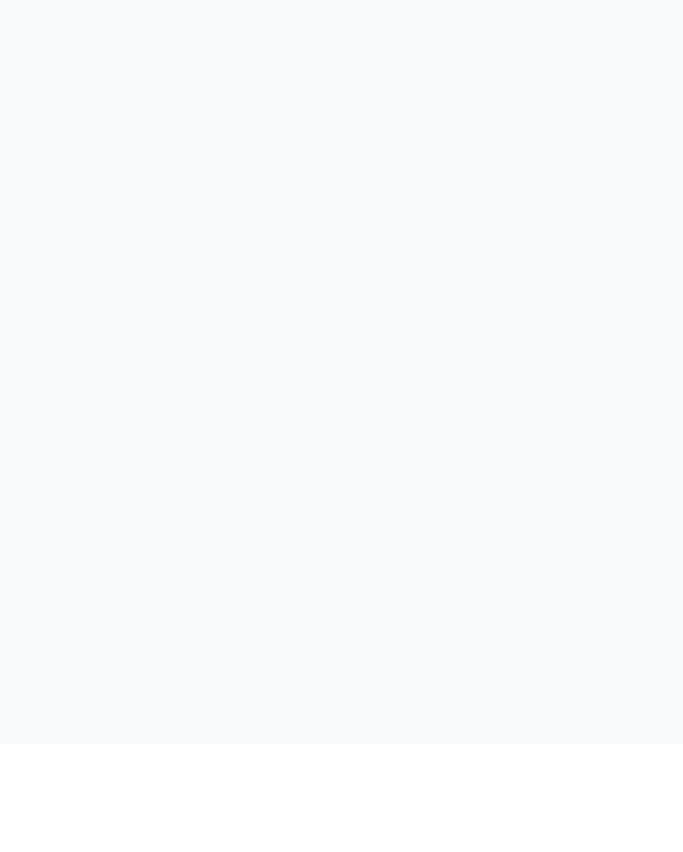
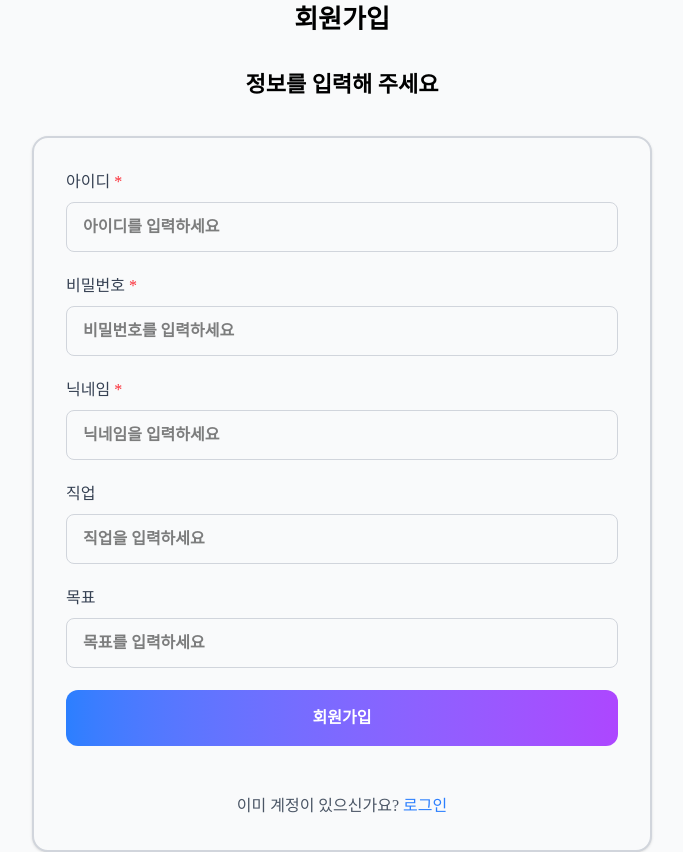
Before and after one commit to ydsic/my_interview_mate, a React (Vite) app: page /my_interview_mate/signup in a window 1280 px wide. Before the commit this address had no page. Shown: the whole page, without its empty margins (298-981 px from the left). Before the commit the page ends 800 px from the top, so only its background shows below. Built offline with nearby package versions, Linux system fonts and the light colour scheme; a web font is replaced by a local one.

Commit message:
feat: 회원가입 페이지 추가 및 DB연동, 상태관리 추가

```diff
--- a/src/App.tsx
+++ b/src/App.tsx
@@ -3,6 +3,7 @@ import MainPage from './page/MainPage';
 import StyleTest from './page/StyleTest';
 import LoginPage from './page/LoginPage';
 import DefaultLayout from './components/layout/DefaultLayout';
+import SignupPage from './page/SignupPage';
 
 export default function App() {
   return (
@@ -12,6 +13,7 @@ export default function App() {
           <Route path="/" element={<MainPage />} />
           <Route path="/styleTest" element={<StyleTest />} />
           <Route path="/login" element={<LoginPage />} />
+          <Route path="/signup" element={<SignupPage />} />
         </Routes>
       </DefaultLayout>
     </BrowserRouter>
--- /dev/null
+++ b/src/components/common/Input.tsx
@@ -0,0 +1,36 @@
+import React from 'react';
+
+type InputProps = {
+  type?: string; // "text", "password" 등
+  value: string;
+  onChange: (e: React.ChangeEvent<HTMLInputElement>) => void;
+  placeholder?: string;
+  className?: string;
+  name?: string;
+  autoComplete?: string;
+  required?: boolean;
+};
+
+export default function Input({
+  type = 'text',
+  value,
+  onChange,
+  placeholder,
+  className = '',
+  name,
+  autoComplete,
+  required,
+}: InputProps) {
+  return (
+    <input
+      type={type}
+      value={value}
+      onChange={onChange}
+      placeholder={placeholder}
+      className={`w-full px-4 py-3 border border-gray-300 rounded-lg focus:outline-none focus:ring-2 focus:ring-blue-500 focus:border-transparent ${className}`}
+      name={name}
+      autoComplete={autoComplete}
+      required={required}
+    />
+  );
+}
--- a/src/components/common/Nav.tsx
+++ b/src/components/common/Nav.tsx
@@ -6,7 +6,7 @@ export default function Nav() {
       <p className="font-semibold">나만의 인터뷰 메이트</p>
       <div className="flex gap-15 font-heavy">
         <Link to="/login">로그인</Link>
-        <p>회원가입</p>
+        <Link to="/signup">회원가입</Link>
       </div>
     </div>
   );
--- a/src/page/LoginPage.tsx
+++ b/src/page/LoginPage.tsx
@@ -5,30 +5,30 @@ import {
   H3_sub_detail,
   H4_placeholder,
 } from '../components/common/HTagStyle';
-import Nav from '../components/common/Nav';
 import { Link } from 'react-router-dom';
 import { supabase } from '../supabaseClient';
+import { useUserDataStore } from '../store/userData';
+import Input from '../components/common/Input';
 
 export default function LoginPage() {
-  const [email, setEmail] = useState('');
-  const [password, setPassword] = useState('');
-  const [userInfo, setUserInfo] = useState<{
-    nickname: string;
-    profile_img: string;
-    job: string;
-    goal: string;
-  } | null>(null);
+  const [userId, setUserId] = useState('');
+  const [userPassword, setUserPassword] = useState('');
 
-  const handleSubmit = async () => {
-    if (!email || !password) {
-      alert('이메일과 비밀번호를 입력하세요.');
+  const UserData = useUserDataStore((state) => state.userData);
+  const setUserData = useUserDataStore((state) => state.setUserData);
+
+  const handleSubmit = async (e: React.FormEvent<HTMLFormElement>) => {
+    e.preventDefault();
+    if (!userId || !userPassword) {
+      alert('아이디와 비밀번호를 입력하세요.');
       return;
     }
+    // user_info 테이블에서 user_id로 select
     const { data, error } = await supabase
       .from('user_info')
       .select('*')
-      .eq('user_id', email)
-      .eq('password', password)
+      .eq('user_id', userId)
+      .eq('password', userPassword)
       .single();
     if (error) {
       alert('로그인 중 오류가 발생했습니다.');
@@ -36,7 +36,8 @@ export default function LoginPage() {
     }
     if (data) {
       alert('로그인 성공!');
-      setUserInfo({
+      setUserData({
+        user_id: data.user_id,
         nickname: data.nickname,
         profile_img: data.profile_img,
         job: data.job,
@@ -49,7 +50,6 @@ export default function LoginPage() {
 
   return (
     <>
-      <Nav />
       <div className="flex flex-col h-full justify-center items-center text-center gap-5">
         <H1_big_title>모의 면접 플랫폼</H1_big_title>
         <H3_sub_detail>AI와 함께하는 스마트한 면접 준비 </H3_sub_detail>
@@ -59,18 +59,17 @@ export default function LoginPage() {
             <div className="bg-white rounded-2xl border-2 border-gray-300 p-8 shadow-sm">
               <h1 className="text-2xl font-bold text-center mb-8">로그인</h1>
 
-              <div className="space-y-6">
+              <form onSubmit={handleSubmit} className="space-y-6">
                 <div>
                   <label className="flex font-medium text-gray-700 mb-2">
                     아이디
                   </label>
                   <H4_placeholder>
-                    <input
-                      type="email"
-                      value={email}
-                      onChange={(e) => setEmail(e.target.value)}
+                    <Input
+                      type="text"
+                      value={userId}
+                      onChange={(e) => setUserId(e.target.value)}
                       placeholder="아이디를 입력하세요"
-                      className="w-full px-4 py-3 border border-gray-300 rounded-lg focus:outline-none focus:ring-2 focus:ring-blue-500 focus:border-transparent"
                     />
                   </H4_placeholder>
                 </div>
@@ -80,28 +79,28 @@ export default function LoginPage() {
                     비밀번호
                   </label>
                   <H4_placeholder>
-                    <input
+                    <Input
                       type="password"
-                      value={password}
-                      onChange={(e) => setPassword(e.target.value)}
+                      value={userPassword}
+                      onChange={(e) => setUserPassword(e.target.value)}
                       placeholder="비밀번호를 입력하세요"
-                      className="w-full px-4 py-3 border border-gray-300 rounded-lg focus:outline-none focus:ring-2 focus:ring-blue-500 focus:border-transparent"
+                      autoComplete="off"
                     />
                   </H4_placeholder>
                 </div>
 
                 <Button
-                  onClick={handleSubmit}
+                  type="submit"
                   className="w-full py-4 bg-gradient-to-r from-blue-500 to-purple-500 text-white font-semibold rounded-lg hover:from-blue-600 hover:to-purple-600 transition-all duration-200 shadow-md"
                 >
                   로그인
                 </Button>
-              </div>
+              </form>
 
               <div className="mt-6 text-center">
                 <span className="text-gray-600">계정이 없으신가요? </span>
                 <Link
-                  to="/#"
+                  to="/signup"
                   className="text-blue-500 hover:text-blue-600 font-medium"
                 >
                   회원가입
--- /dev/null
+++ b/src/page/SignupPage.tsx
@@ -0,0 +1,147 @@
+import { useState } from 'react';
+import Button from '../components/common/Button';
+import {
+  H1_big_title,
+  H3_sub_detail,
+  H4_placeholder,
+} from '../components/common/HTagStyle';
+import { Link, useNavigate } from 'react-router-dom';
+import { supabase } from '../supabaseClient';
+import Input from '../components/common/Input';
+
+export default function SignupPage() {
+  const [userId, setUserId] = useState('');
+  const [password, setPassword] = useState('');
+  const [nickname, setNickname] = useState('');
+  const [job, setJob] = useState('');
+  const [goal, setGoal] = useState('');
+  const defaultProfileImg =
+    'https://vlowdzoigoyaudsydqam.supabase.co/storage/v1/object/public/profileimgs//profile_default_img.png';
+  const navigate = useNavigate();
+
+  const handleSignup = async (e: React.FormEvent<HTMLFormElement>) => {
+    e.preventDefault();
+    if (!userId || !password || !nickname) {
+      alert('아이디, 비밀번호, 닉네임을 모두 입력하세요.');
+      return;
+    }
+
+    if (userId.length < 3) {
+      alert('아이디는 3자 이상이어야 합니다.');
+      return;
+    }
+
+    const { data, error } = await supabase.from('user_info').insert([
+      {
+        user_id: userId,
+        password,
+        nickname,
+        job: job || '',
+        goal: goal || '',
+        profile_img: defaultProfileImg,
+      },
+    ]);
+    if (error) {
+      if (error.message.includes('duplicate')) {
+        alert('이미 가입된 아이디입니다.');
+      } else {
+        alert(error.message || '회원가입 중 오류가 발생했습니다.');
+      }
+      return;
+    }
+    alert('회원가입 성공! 로그인 페이지로 이동합니다.');
+    navigate('/login');
+  };
+
+  return (
+    <div className="flex flex-col h-full justify-center items-center text-center gap-5">
+      <H1_big_title>회원가입</H1_big_title>
+      <H3_sub_detail>정보를 입력해 주세요</H3_sub_detail>
+      <form
+        onSubmit={handleSignup}
+        className="space-y-6 w-1/2 bg-gray-50 p-8 rounded-2xl border-2 border-gray-300 shadow-sm"
+      >
+        <div>
+          <label className="flex font-medium text-gray-700 mb-2">
+            아이디<span className="text-red-500 ml-1">*</span>
+          </label>
+          <H4_placeholder>
+            <Input
+              type="text"
+              value={userId}
+              onChange={(e) => setUserId(e.target.value)}
+              placeholder="아이디를 입력하세요"
+              required
+            />
+          </H4_placeholder>
+        </div>
+        <div>
+          <label className="flex font-medium text-gray-700 mb-2">
+            비밀번호<span className="text-red-500 ml-1">*</span>
+          </label>
+          <H4_placeholder>
+            <Input
+              type="password"
+              value={password}
+              onChange={(e) => setPassword(e.target.value)}
+              placeholder="비밀번호를 입력하세요"
+              autoComplete="off"
+              required
+            />
+          </H4_placeholder>
+        </div>
+        <div>
+          <label className="flex font-medium text-gray-700 mb-2">
+            닉네임<span className="text-red-500 ml-1">*</span>
+          </label>
+          <H4_placeholder>
+            <Input
+              type="text"
+              value={nickname}
+              onChange={(e) => setNickname(e.target.value)}
+              placeholder="닉네임을 입력하세요"
+              required
+            />
+          </H4_placeholder>
+        </div>
+        <div>
+          <label className="flex font-medium text-gray-700 mb-2">직업</label>
+          <H4_placeholder>
+            <Input
+              type="text"
+              value={job}
+              onChange={(e) => setJob(e.target.value)}
+              placeholder="직업을 입력하세요"
+            />
+          </H4_placeholder>
+        </div>
+        <div>
+          <label className="flex font-medium text-gray-700 mb-2">목표</label>
+          <H4_placeholder>
+            <Input
+              type="text"
+              value={goal}
+              onChange={(e) => setGoal(e.target.value)}
+              placeholder="목표를 입력하세요"
+            />
+          </H4_placeholder>
+        </div>
+        <Button
+          type="submit"
+          className="w-full py-4 bg-gradient-to-r from-blue-500 to-purple-500 text-white font-semibold rounded-lg"
+        >
+          회원가입
+        </Button>
+        <div className="mt-6 text-center">
+          <span className="text-gray-600">이미 계정이 있으신가요? </span>
+          <Link
+            to="/login"
+            className="text-blue-500 hover:text-blue-600 font-medium"
+          >
+            로그인
+          </Link>
+        </div>
+      </form>
+    </div>
+  );
+}
--- /dev/null
+++ b/src/store/userData.ts
@@ -0,0 +1,39 @@
+import { create } from 'zustand';
+
+type dbUserDataType = {
+  user_id: string;
+  nickname: string;
+  profile_img: string;
+  job: string;
+  goal: string;
+};
+
+type UserDataStore = {
+  userData: dbUserDataType;
+  setUserData: (data: dbUserDataType) => void;
+  clearUserData: () => void;
+};
+
+export const useUserDataStore = create<UserDataStore>((set) => ({
+  userData: {
+    user_id: '',
+    nickname: '',
+    profile_img: '',
+    job: '',
+    goal: '',
+  },
+
+  setUserData: (dbUserData: dbUserDataType) =>
+    set({ userData: { ...dbUserData } }),
+
+  clearUserData: () =>
+    set({
+      userData: {
+        user_id: '',
+        nickname: '',
+        profile_img: '',
+        job: '',
+        goal: '',
+      },
+    }),
+}));
```
